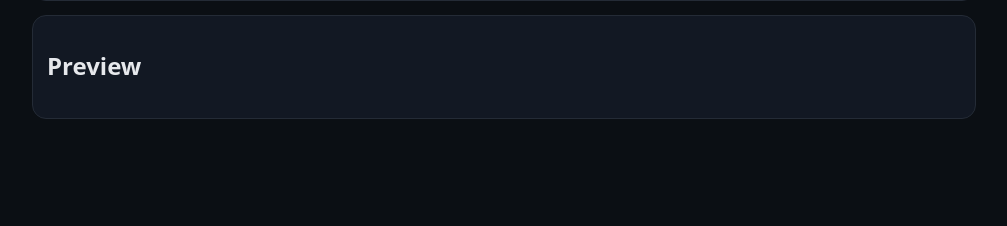
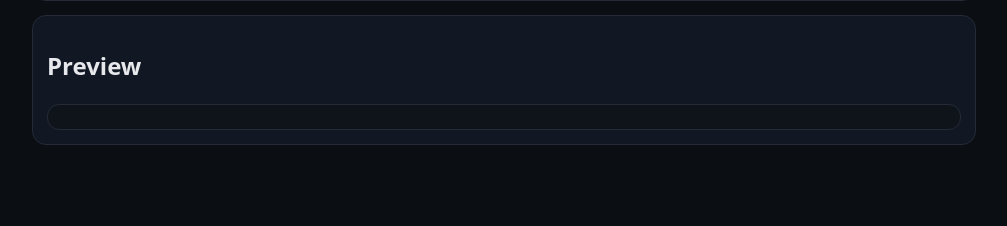
Before and after one commit to copernicus99/Tile-Sorter-Thinger, a Flask app: template templates/result.html in a window 1280 px wide. Shown: the part 442-668 px from the top of the page, without its empty margins (136-1143 px from the left). Run offline with Flask 3, Linux system fonts and the light colour scheme; the template is opened without the code that fills it, so the values that code supplies are empty.

Commit message:
Align preview layout with rendered solution

```diff
--- a/styles.css
+++ b/styles.css
@@ -30,3 +30,6 @@ table{width:100%;border-collapse:separate;border-spacing:0}th,td{padding:12px 14
 .rc-actions{display:flex;gap:10px;justify-content:flex-end;margin-top:8px}
 .rc-btn{appearance:none;border:1px solid #3840a6;background:#1b2030;color:#e6e8ec;padding:8px 12px;border-radius:10px;font-weight:700;cursor:pointer}
 .rc-btn.danger{border-color:#8a2424;color:#ffb0b0}
+.gridwrap{position:relative;background:#0f141b;border:1px solid var(--line);border-radius:12px;padding:12px;overflow:auto;max-height:520px}
+.gridwrap svg{display:block;position:relative;z-index:1;width:100%;height:auto}
+.gridwrap .grid-bg{position:absolute;inset:12px;background-image:repeating-linear-gradient(0deg,rgba(255,255,255,.15),rgba(255,255,255,.15) 1px,transparent 1px,transparent 28px),repeating-linear-gradient(90deg,rgba(255,255,255,.15),rgba(255,255,255,.15) 1px,transparent 1px,transparent 28px);pointer-events:none;z-index:0;border-radius:6px}
--- a/templates/result.html
+++ b/templates/result.html
@@ -42,7 +42,7 @@
 
   <div class="card">
     <h2>Preview</h2>
-    <div class="gridwrap">{{ svg|safe }}</div>
+    <div class="gridwrap"><div class="grid-bg"></div>{{ svg|safe }}</div>
   </div>
 </body>
 </html>
```
Also changed, not shown: render.py (+6 -1 lines).
